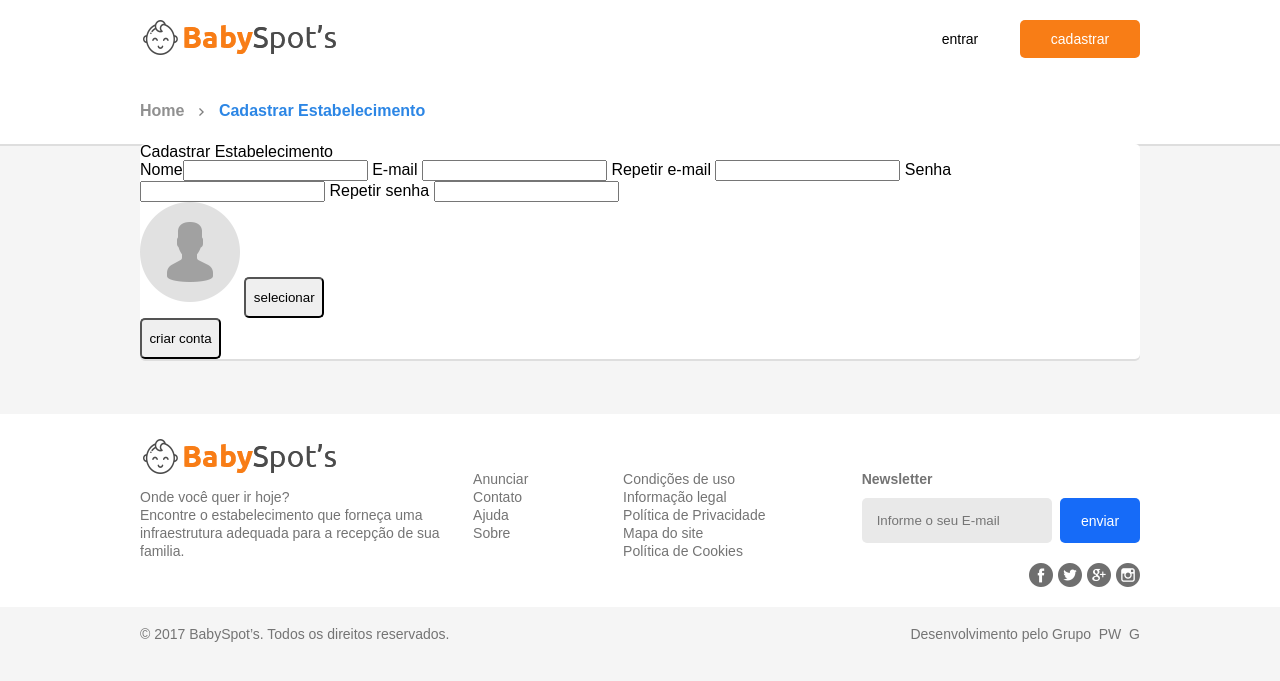
After one commit to rodrigogolfeto/babyspots, a PHP site: template src/view/cadastroUsuario.php in a window 1280 px wide. The commit adds this page. Shown: the top 681 px of the page. Run offline with PHP 8.4, Linux system fonts and the light colour scheme; the template is opened without the code that fills it, so the values that code supplies are empty.

Commit message:
formulario de cadastro de usuario implementado

```diff
--- /dev/null
+++ b/src/view/cadastroUsuario.php
@@ -0,0 +1,54 @@
+<!DOCTYPE html>
+<html>
+    <head>
+        <link type="text/css" rel="stylesheet" href="view/css/css.css" >
+        <link type="text/css" rel="stylesheet" href="view/css/cadastroDeUsaurio.css">
+        <script src="view/js/jquery-3.2.1.min.js" type="application/javascript"></script>
+    </head>
+    <body>
+
+        <?php include 'view/header.php' ?>
+
+        <div class="navegacao">
+            <ul>
+                <li><a href="home.php">Home</a></li>
+                <li><a href="home.php">Cadastrar Estabelecimento</a></li>
+            </ul>
+        </div>
+
+        <main class="container card">
+            <form>
+                <h3>Cadastrar Estabelecimento</h3>
+                <fieldset id="dados">
+                    <label>Nome<input type="text" name="nome" required></label>
+                    <label>E-mail
+                        <input id="email" type="text" name="email" required>
+                    </label>
+                    <label>Repetir e-mail
+                        <input id="email-r" type="text" name="email-r" required>
+                    </label>
+                    <label>Senha<span id="ss"></span>
+                        <input id="senha" type="password" name="senha" required>
+                    </label>
+                    <label>Repetir senha<span id="ss-r"></span>
+                        <input id="senha-r" type="password" name="senha-r" required>
+                    </label>
+
+                </fieldset>
+                <div>
+                    <fieldset id="foto">
+                        <div id="foto-perfil">
+                            <img src="view/images/icone-user.png" alt=" ">
+                            <input class="botao" type="button" value="selecionar">
+                        </div>
+                    </fieldset>
+                    <input class="botao" type="submit" value="criar conta">
+                </div>
+            </form>
+        </main>
+
+        <?php include "view/footer.php" ?>
+
+
+    </body>
+</html>
--- a/src/view/header.php
+++ b/src/view/header.php
@@ -12,8 +12,8 @@
             <a href="?"><img src="view/images/logo-home.png" alt="Logo do site, está escrito: BabySpot's"></a>
         </div>
         <div class="conta">
-            <a class="botao entrar" href="#">entrar</a>
-            <a class="botao cadastrar" href="#">cadastrar</a>
+            <a class="botao entrar" href="#!">entrar</a>
+            <a class="botao cadastrar" href="?func=cadastrar">cadastrar</a>
         </div>
     </nav> <!--fim toolbar-->
 </header> <!-- fim do cabeçalho de navegação-->
```
Also changed, not shown: src/controller/EstabelecimentoController.php (+7 -0 lines), src/view/images/icone-user.png (added), src/view/scripts/header.js (added), 1 other file.
